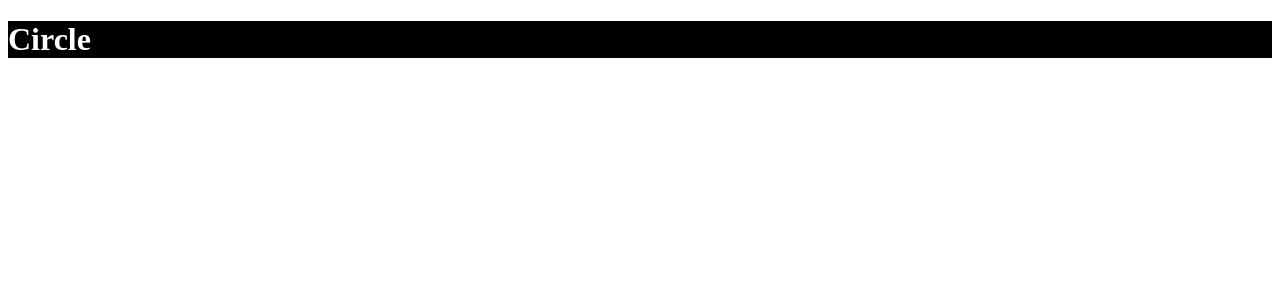
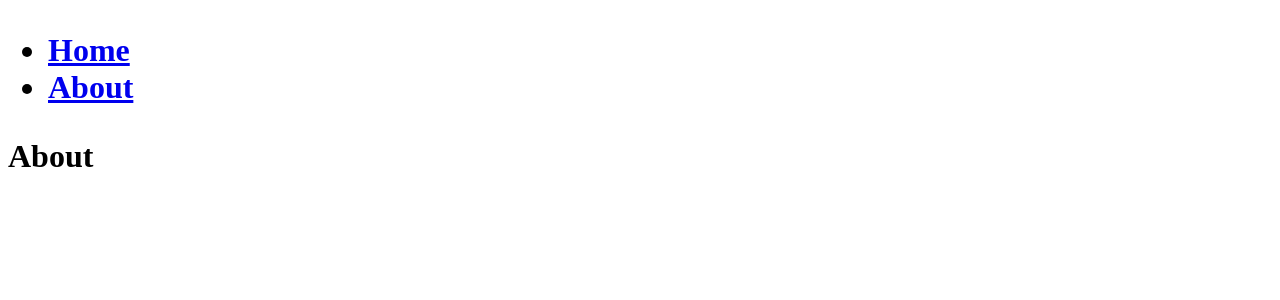
Before and after one commit to hyunjun06/react_masterclass_ts, a React (Create React App) app: page /about in a window 1280 px wide. Shown: the top 300 px of the page. Built offline with nearby package versions, Linux system fonts and the light colour scheme.

Commit message:
React Router #4.1

```diff
--- a/package.json
+++ b/package.json
@@ -12,6 +12,7 @@
     "@types/react-dom": "^18.0.0",
     "react": "^18.2.0",
     "react-dom": "^18.2.0",
+    "react-router-dom": "^6.5.0",
     "react-scripts": "5.0.1",
     "styled-components": "^5.3.6",
     "typescript": "^4.4.2",
--- a/src/App.tsx
+++ b/src/App.tsx
@@ -1,8 +1,10 @@
-import Circle from "./Circle";
+import Router from "./Router";
 
 function App() {
     return (
-        <Circle />
+        <div>
+           <Router />
+        </div>
     );
 }
 
--- a/src/Circle.tsx
+++ /dev/null
@@ -1,18 +0,0 @@
-import styled from "styled-components";
-
-const Container = styled.div`
-    background-color: ${(props) => props.theme.bgColor};
-`
-const H1 = styled.h1`
-    color: ${(props) => props.theme.textColor};
-`
-
-function Circle() {
-    return (
-        <Container>
-            <H1>Circle</H1>
-        </Container>
-    );
-}
-
-export default Circle;
--- /dev/null
+++ b/src/Router.tsx
@@ -0,0 +1,18 @@
+import { BrowserRouter, Routes, Route } from "react-router-dom";
+import Header from "./components/Header";
+import Home from "./screens/Home";
+import About from "./screens/About";
+
+function Router() {
+    return (
+        <BrowserRouter>
+            <Header />
+            <Routes>
+                <Route path="/" element={<Home />} />
+                <Route path="/about" element={<About />} />
+            </Routes>
+        </BrowserRouter>
+    )
+}
+
+export default Router;
--- /dev/null
+++ b/src/components/Header.tsx
@@ -0,0 +1,20 @@
+import { Link } from "react-router-dom";
+
+function Header() {
+    return (
+      <header>
+        <h1>
+          <ul>
+            <li>
+              <Link to="/">Home</Link>
+            </li>
+            <li>
+              <Link to="/about">About</Link>
+            </li>
+          </ul>
+        </h1>
+      </header>
+    );
+}
+
+export default Header;
--- a/src/index.tsx
+++ b/src/index.tsx
@@ -1,14 +1,10 @@
 import React from 'react';
 import ReactDOM from 'react-dom/client';
-import { ThemeProvider } from 'styled-components';
 import App from './App';
-import { darkTheme, lightTheme } from './theme';
 
 const root = ReactDOM.createRoot(document.getElementById('root') as HTMLElement);
 root.render(
   <React.StrictMode>
-    <ThemeProvider theme={darkTheme}>
-      <App />
-    </ThemeProvider>
+    <App />
   </React.StrictMode>
 );
--- /dev/null
+++ b/src/screens/About.tsx
@@ -0,0 +1,7 @@
+function About() {
+    return (
+        <h1>About</h1>
+    );
+}
+
+export default About;
--- /dev/null
+++ b/src/screens/Home.tsx
@@ -0,0 +1,7 @@
+function Home() {
+    return (
+        <h1>Home</h1>
+    );
+}
+
+export default Home;
--- a/src/theme.ts
+++ /dev/null
@@ -1,11 +0,0 @@
-import { DefaultTheme } from "styled-components";
-
-export const lightTheme: DefaultTheme = {
-    textColor: "black",
-    bgColor: "white",
-};
-
-export const darkTheme: DefaultTheme = {
-    textColor: "white",
-    bgColor: "black",
-};
```
Also changed, not shown: src/styled.d.ts (deleted, +0 -8 lines), 1 other file (tests, documents, lock files or other folders).
